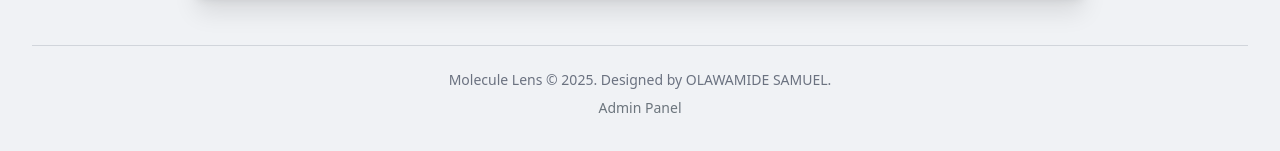
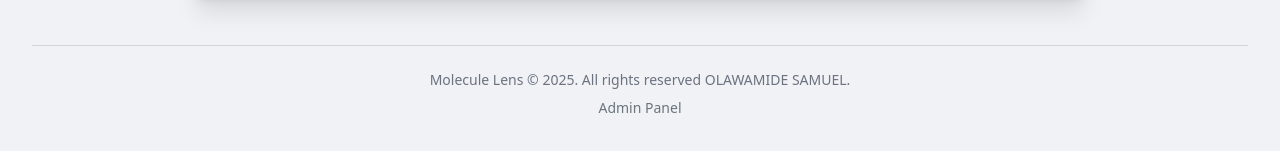
Before and after one commit to PelumiSamuel1234/Molecule-Lens, a React (Vite) app: page / in a window 1280 px wide. Shown: the part 699-850 px from the top of the page. Built offline with nearby package versions, Linux system fonts and the light colour scheme.

Commit message:
Update App.tsx
to change a footer detail

```diff
--- a/App.tsx
+++ b/App.tsx
@@ -266,7 +266,7 @@ const App: React.FC = () => {
       <footer className="text-center mt-12 py-6 border-t border-gray-300">
         <p className="text-sm text-gray-500">
           Molecule Lens &copy; {new Date().getFullYear()}.
-          Designed by OLAWAMIDE SAMUEL.
+          All rights reserved OLAWAMIDE SAMUEL.
         </p>
         <p className="text-sm text-gray-500 mt-2">
           <a href="#admin-login" onClick={navigateToAdminLogin} className="hover:underline text-brand-secondary">
```
